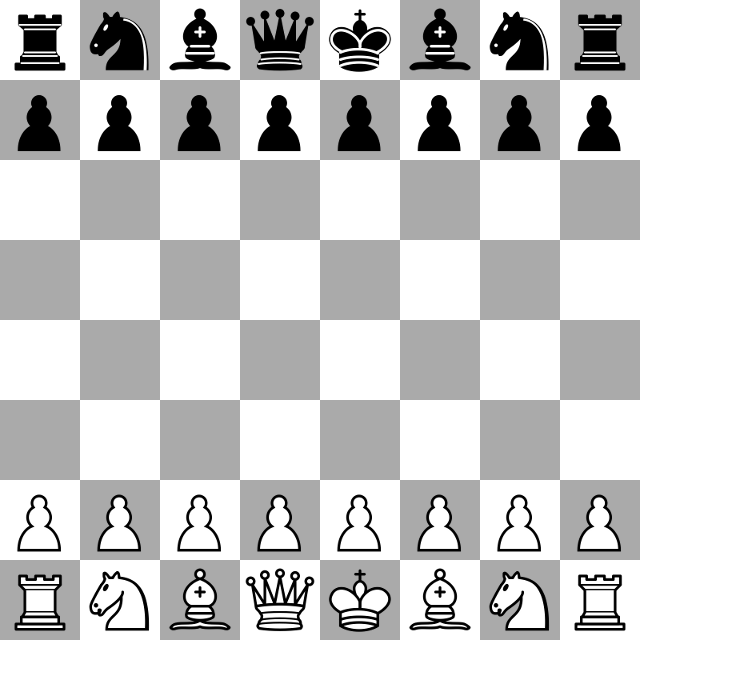
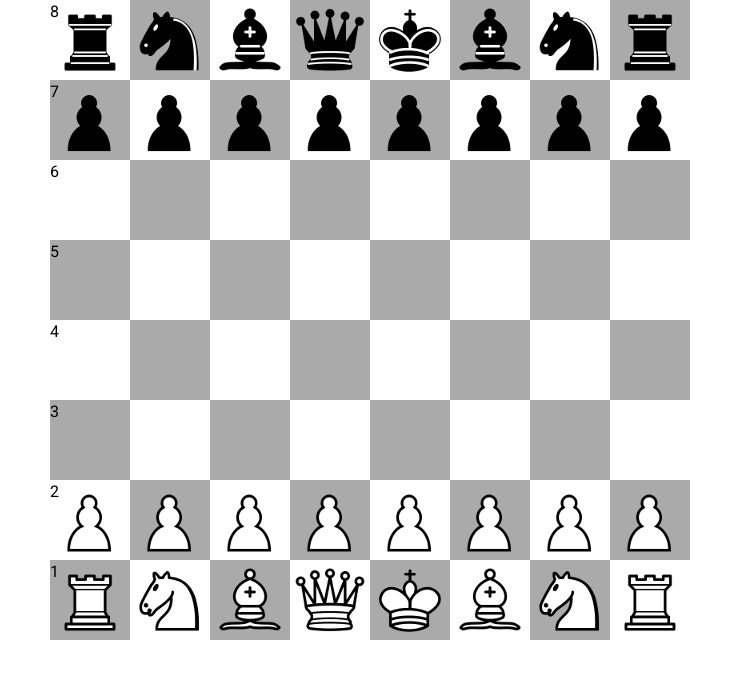
Before and after one commit to wd21th/web-chess, an Angular app: page / in a window 1280 px wide. Shown: the top 678 px of the page, without its empty margins (0-753 px from the left). Built offline with nearby package versions, Linux system fonts and the light colour scheme.

Commit message:
add row number on left

```diff
--- a/src/app/app.component.html
+++ b/src/app/app.component.html
@@ -23,10 +23,20 @@
 <div class="board">
   @for (row of board; track $index; let rowIndex = $index) {
   @for (rowItem of row; track $index) {
-  <div class="board__item" [ngClass]="{'board__item-black': rowIndex % 2 ? $even : $odd, available: rowItem.available}" (dragover)="dragOver($event)" (drop)="dropp($event, rowItem, rowIndex, $index)">
+  <div class="board__item" [ngClass]="{'board__item-black': rowIndex % 2 ? $even : $odd, available: rowItem.available}"
+    (dragover)="dragOver($event)" (drop)="dropp($event, rowItem, rowIndex, $index)">
+    @if($first) {
+    <div class="row-number">
+      {{8-rowIndex}}
+    </div>
+    }
     @if(rowItem?.figure) {
-      <!-- [draggable]="$even" -->
-    <img [id]="rowIndex + '' + $index" (dragstart)="dragStart($event, rowItem)" [src]="'/wikipedia/'+ rowItem.figure.side + '-' + rowItem.figure.name + '.png'" alt="" srcset="" [ngStyle]="{cursor: $odd ? 'not-allowed': 'pointer'}">
+    <!-- [draggable]="$even" -->
+
+
+    <img [id]="rowIndex + '' + $index" (dragstart)="dragStart($event, rowItem)"
+      [src]="'/wikipedia/'+ rowItem.figure.side + '-' + rowItem.figure.name + '.png'" alt="" srcset=""
+      [ngStyle]="{cursor: $odd ? 'not-allowed': 'pointer'}">
     }
   </div>
   }
--- a/src/app/app.component.scss
+++ b/src/app/app.component.scss
@@ -1,6 +1,7 @@
 :host {}
 
 .board {
+  margin-left: 50px;
   max-width: 500px;
   display: grid;
   grid-template-columns: repeat(8, 1fr);
@@ -10,9 +11,16 @@
     display: flex;
     justify-content: center;
     align-items: center;
+    position: relative;
 
     &-black {
       background-color: rgba(0, 0, 0, 0.333);
+    }
+
+    .row-number {
+      position: absolute;
+      width: 100%;
+      height: 100%;
     }
 
     img {
```
